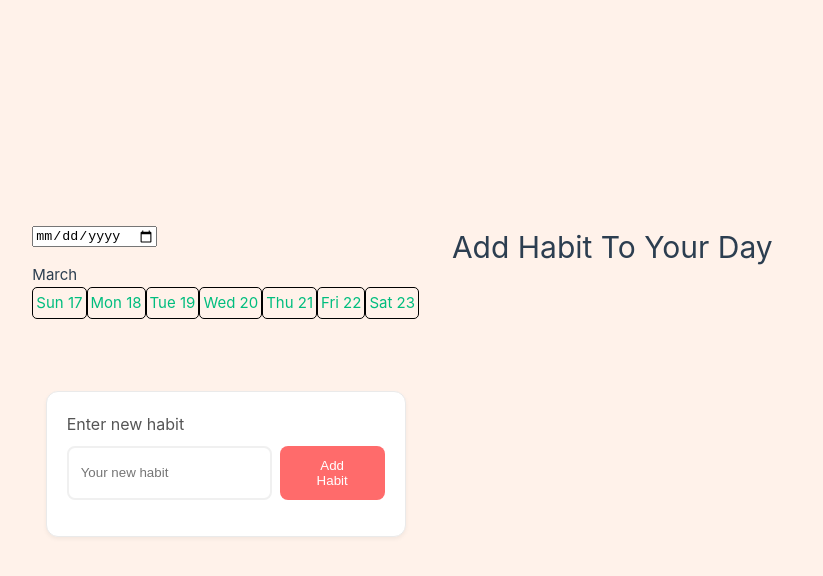
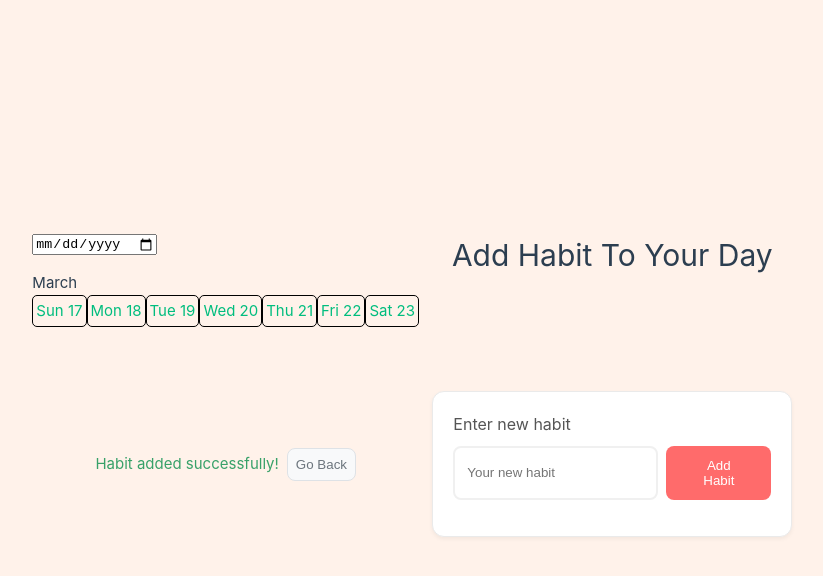
Before and after one commit to KarolisGaiv/habit-tracker, a Vue app: page /day/1/addHabit in a window 1280 px wide. Both pictures are taken after typing "Sample" into the empty fields and a click on the button "Add Habit". Shown: the top 576 px of the page, without its empty margins (221-1044 px from the left). Built offline with nearby package versions, Linux system fonts and the light colour scheme.

Commit message:
improve add habit view styling, add success message

```diff
--- a/src/views/AddHabit/AddHabit.vue
+++ b/src/views/AddHabit/AddHabit.vue
@@ -1,5 +1,6 @@
 <script setup>
 import { ref } from 'vue';
+import { useRouter } from 'vue-router';
 
 const props = defineProps({
   id: {
@@ -9,6 +10,8 @@ const props = defineProps({
 });
 
 const newHabit = ref('');
+const habitAddedMessage = ref('');
+const router = useRouter()
 
 function addHabit() {
   if (!newHabit.value.trim()) {
@@ -29,19 +32,29 @@ function addHabit() {
     data.push(newHabitObject);
     localStorage.setItem('user', JSON.stringify(data));
     newHabit.value = '';
+    habitAddedMessage.value = 'Habit added successfully!';
   } else {
     alert('Habit already exist');
   }
 }
+
+function goBack() {
+  router.go(-1)
+}
+
+
 </script>
 
 <template>
   <h1>Add Habit To Your Day</h1>
+  <div v-if="habitAddedMessage" class="success-msg"><p>{{ habitAddedMessage }}</p>
+  <button @click="goBack" type="button" class="go-back-btn">Go Back</button>
+  </div>
   <form class="wrapper" @submit.prevent="addHabit">
     <label for="habitName">Enter new habit</label>
     <div class="form-bottom">
       <input type="text" id="habitName" placeholder="Your new habit" v-model="newHabit" />
-    <button type="submit">Add Habit</button>
+    <button class="add-btn" type="submit">Add Habit</button>
     </div>
 
   </form>
@@ -54,7 +67,7 @@ h1 {
 
 .wrapper {
   max-width: 360px;
-  margin: 40px auto;
+  margin: 2rem auto;
   padding: 20px;
   background-color: #ffffff;
   border: 1px solid #eaeaea;
@@ -81,7 +94,7 @@ input:focus {
   outline: none;
 }
 
-button {
+.add-btn {
   background-color: #FF6B6B;
   color: #ffffff;
   padding: 12px 1.5rem;
@@ -90,14 +103,37 @@ button {
   cursor: pointer;
   transition: background-color 0.3s;
   margin-left: 0.5rem;
+  flex: 1;
 }
 
-button:hover {
+.add-btn:hover {
   background-color: #E25555;
+}
+
+.go-back-btn {
+  background-color: #f8f9fa;
+  color: #6c757d;
+  cursor: pointer;
+  border: 1px solid #dee2e6;
+  border-radius: 0.5rem;
+  padding: 0.5rem;
+  margin-left: 0.5rem;
+}
+
+.go-back-btn:hover {
+  background-color: #e2e6ea; /* Slightly darker on hover for feedback */
+  color: #5a6268; /* Text color changes slightly on hover */
 }
 
 .form-bottom {
   display: flex;
   margin-bottom: 1rem;
 }
+
+.success-msg {
+  align-items: center;
+  display: flex;
+  justify-content: center;
+  color: #38A169;
+}
 </style>
```
